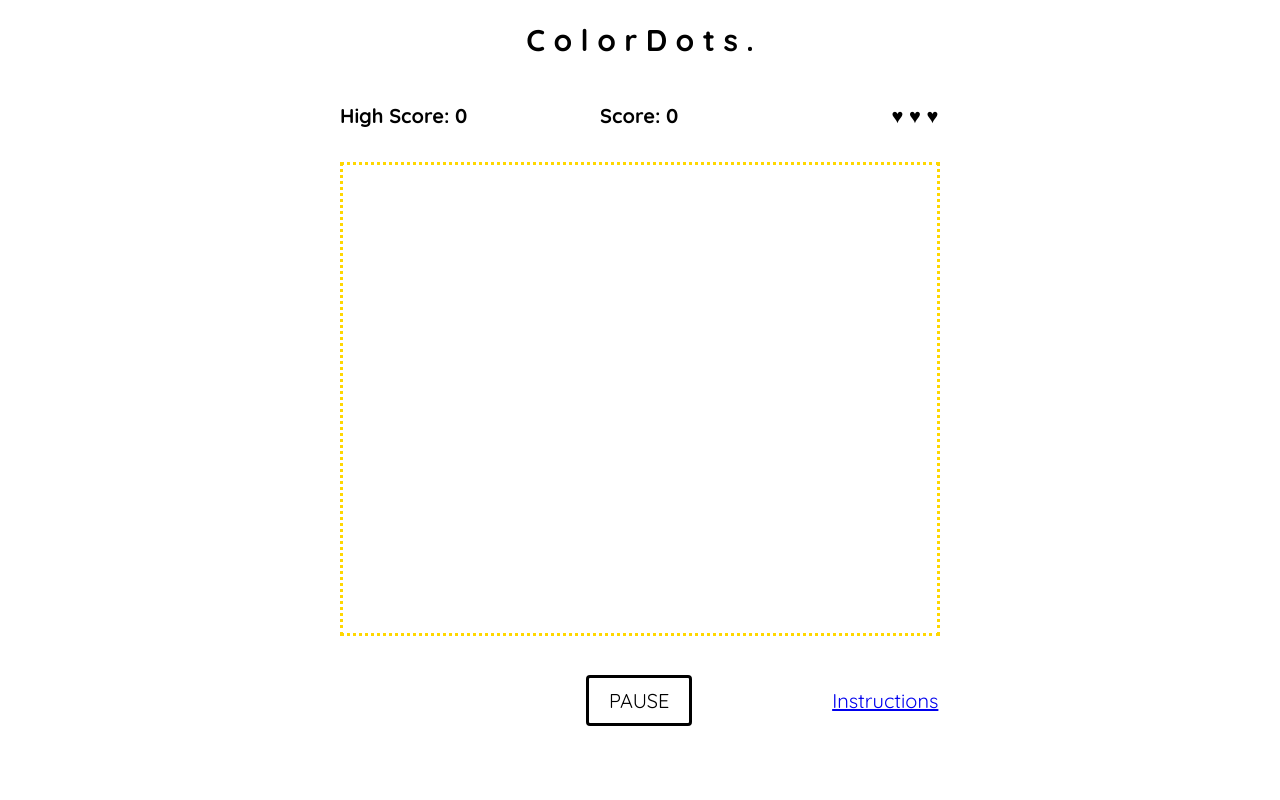
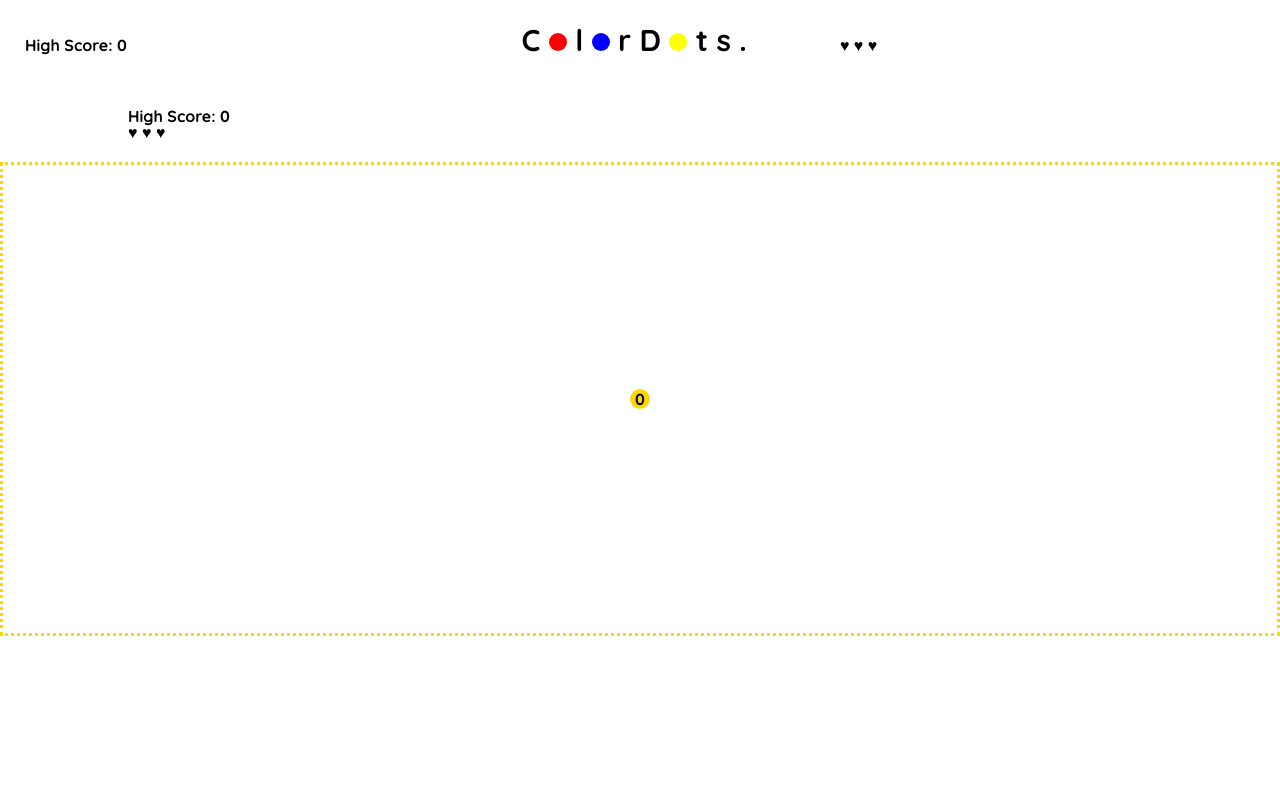
Before and after one commit to martamattioli/WDI_PROJECT_1, a PHP site: page /test-layout/layout.html in a window 1280 px wide. Run offline with PHP 8.4, Linux system fonts and the light colour scheme; some libraries are stand-ins or nearby versions.

Commit message:
testing layout

```diff
--- a/css/style.css
+++ b/css/style.css
@@ -79,7 +79,6 @@ p:nth-child(3) {
   left: 50%;
   top: 50%;
   transform: translate(-50%, 10%);
-  margin-bottom: 30px;
 }
 
 .start-button {
--- a/test-layout/app.js
+++ b/test-layout/app.js
@@ -8,32 +8,37 @@ var otherOptHeight = bodyHeight * 0.15;
 function init() {
   var getInstructionsDiv = $('.instructions');
   var getInstructionsHeight = getInstructionsDiv.height();
-  // console.log(getInstructionsHeight);
-//When page loads
 
 //After initial animation
   //Main container
   $('.container').height(viewportHeight);
-
   //Title Area
   $('header').height(headerHeight).css('padding', `${(headerHeight - 30) / 2}`);
-
   //Main
   $('main').height(viewportHeight * 0.9);
-
   //Start Area
   $('.start-area').height(bodyHeight).css('padding', `${startAreaPadding}`);
-
   //Game Area
   $('.game-area').height(bodyHeight);
-
   //Game board
   $('.scoring-area').height(scoringAreaHeight).css('padding', `${(scoringAreaHeight - parseFloat($('h3:first-child').css('font-size'))) / 2}`);
   $('.game-board').height(bodyHeight * 0.65);
   $('.other-options').height(otherOptHeight).css('padding', `${(otherOptHeight - 51) / 2}`);
-
   //Instructions
   $('.instructions-area').height(bodyHeight).css('padding', `${(bodyHeight - 25 - getInstructionsHeight - 51) / 2}`);
+
+  let counter = 0;
+  const $spanArray = $('h1 span');
+  const titleInterval = setInterval(function() {
+    $($spanArray[counter]).addClass('animated bounce');
+
+    counter++;
+
+    if (counter === $spanArray.length) {
+      clearInterval(titleInterval);
+    }
+  }, 200);
+
 }
 
 $(init);
--- a/test-layout/layout.css
+++ b/test-layout/layout.css
@@ -5,16 +5,16 @@
 .container {
   background: silver;
   background: white;
-  max-width: 600px;
+  /*max-width: 600px;*/
   margin: 0 auto;
 }
 
 /**** BASIC TYPOGRAPHY ****/
-h1, h2, h3, button, a, li, p {
+h1, h2, h3, button, a, span, p {
   font-family: 'Quicksand', sans-serif;
 }
 
-h1, h2, h3, .start-area button {
+h1, h2, h3, .start-area button, .center-dot span {
   font-weight: bold;
 }
 
@@ -33,6 +33,32 @@ h1 {
   font-size: 30px;
   text-align: center;
 }
+
+h1 span {
+  display: inline-block;
+}
+
+.o {
+  width: 18px;
+  height: 18px;
+  border-radius: 50%;
+}
+
+.red {
+  background: red;
+}
+.blue {
+  background: blue;
+}
+.yellow {
+  background: yellow;
+}
+
+header h3, header h1 {
+  display: inline-block;
+  width: 32.8%;
+}
+
 
 /**** BODY AREA ****/
 main {
@@ -77,18 +103,21 @@ main {
 
 /* SCORING and OTHER OPTIONS DIVS */
 .scoring-area {
+  max-width: 80%;
+  margin: 0 auto;
   padding-left: 0!important;
   padding-right: 0!important;
 }
 
 .other-options {
+  display: none;
   background: gold;
   background: white;
   padding-left: 0!important;
   padding-right: 0!important;
 }
 
-h3, .empty-column, .pause-div, .instructions-link {
+/*h3, .empty-column, .pause-div, .instructions-link {
   display: inline-block;
   width: 32.8%;
 
@@ -104,7 +133,7 @@ h3:nth-child(2), .pause-div {
 }
 h3:nth-child(3), .instructions-link {
   text-align: right;
-}
+}*/
 
 .other-options button, .instructions-area button {
   font-size: 20px;
@@ -119,11 +148,35 @@ h3:nth-child(3), .instructions-link {
 .game-board {
   background: grey;
   background: white;
+  position: relative;
   border: dotted 3px gold;
   margin: 10px 0;
   /*border-image-source: url('https://cl.ly/3c2J3c0l3r0P/dots.svg');
   border-image-slice: 33% 33%;
   border-image-repeat: round;*/
+}
+
+.center-dot {
+  position: absolute;
+  display: inline-block;
+  /*margin: 10px 0;*/
+  margin: 0 auto;
+  background: gold;
+  text-align: center;
+  /*padding: 10px 10px;*/
+  width: 20px;
+  height: 20px;
+  border-radius: 50%;
+  left: 50%;
+  top: 50%;
+  transform: translate(-50%, -50%);
+}
+
+.center-dot span {
+  position: absolute;
+  left: 50%;
+  top: 50%;
+  transform: translate(-50%, -50%);
 }
 
 /**** INSTRUCTIONS ****/
--- a/test-layout/layout.html
+++ b/test-layout/layout.html
@@ -9,6 +9,7 @@
   integrity="sha256-BbhdlvQf/xTY9gja0Dq3HiwQF8LaCRTXxZKRutelT44="
   crossorigin="anonymous"></script>
     <script src="app.js" charset="utf-8"></script>
+    <link rel="stylesheet" href="https://cdnjs.cloudflare.com/ajax/libs/animate.css/3.5.2/animate.min.css">
     <link href="https://fonts.googleapis.com/css?family=Quicksand:400,700" rel="stylesheet">
     <link rel="stylesheet" href="./reset.css">
     <link rel="stylesheet" href="./layout.css">
@@ -16,21 +17,27 @@
   <body>
     <div class="container">
       <header>
+        <h3>High Score: <span>0</span></h3>
         <h1>
-          <span>C</span>
-          <span>o</span>
+          <span class="animated bounce">C</span>
+          <span class="o red"></span>
           <span>l</span>
-          <span>o</span>
+          <span class="o blue"></span>
           <span>r</span>
-
           <span>D</span>
-          <span>o</span>
+          <span class="o yellow"></span>
           <span>t</span>
           <span>s</span>
           <span>.</span>
         </h1>
+        <h3>
+          <span>&hearts;</span>
+          <span>&hearts;</span>
+          <span>&hearts;</span>
+        </h3>
       </header>
       <main>
+        <!-- <button type="button" name="button" id="clickme">click</button> -->
         <div class="start-area">
           <button>START GAME</button>
           <a href="#">Instructions</a>
@@ -38,7 +45,7 @@
         <div class="game-area">
           <div class="scoring-area">
             <h3>High Score: <span>0</span></h3>
-            <h3>Score: <span>0</span></h3>
+            <!-- <h3>Score: <span>0</span></h3> -->
             <h3>
               <span>&hearts;</span>
               <span>&hearts;</span>
@@ -46,7 +53,9 @@
             </h3>
           </div>
           <div class="game-board">
-
+            <div class="center-dot">
+              <span class="score">0</span>
+            </div>
           </div>
           <div class="other-options">
             <div class="empty-column"></div>
```
